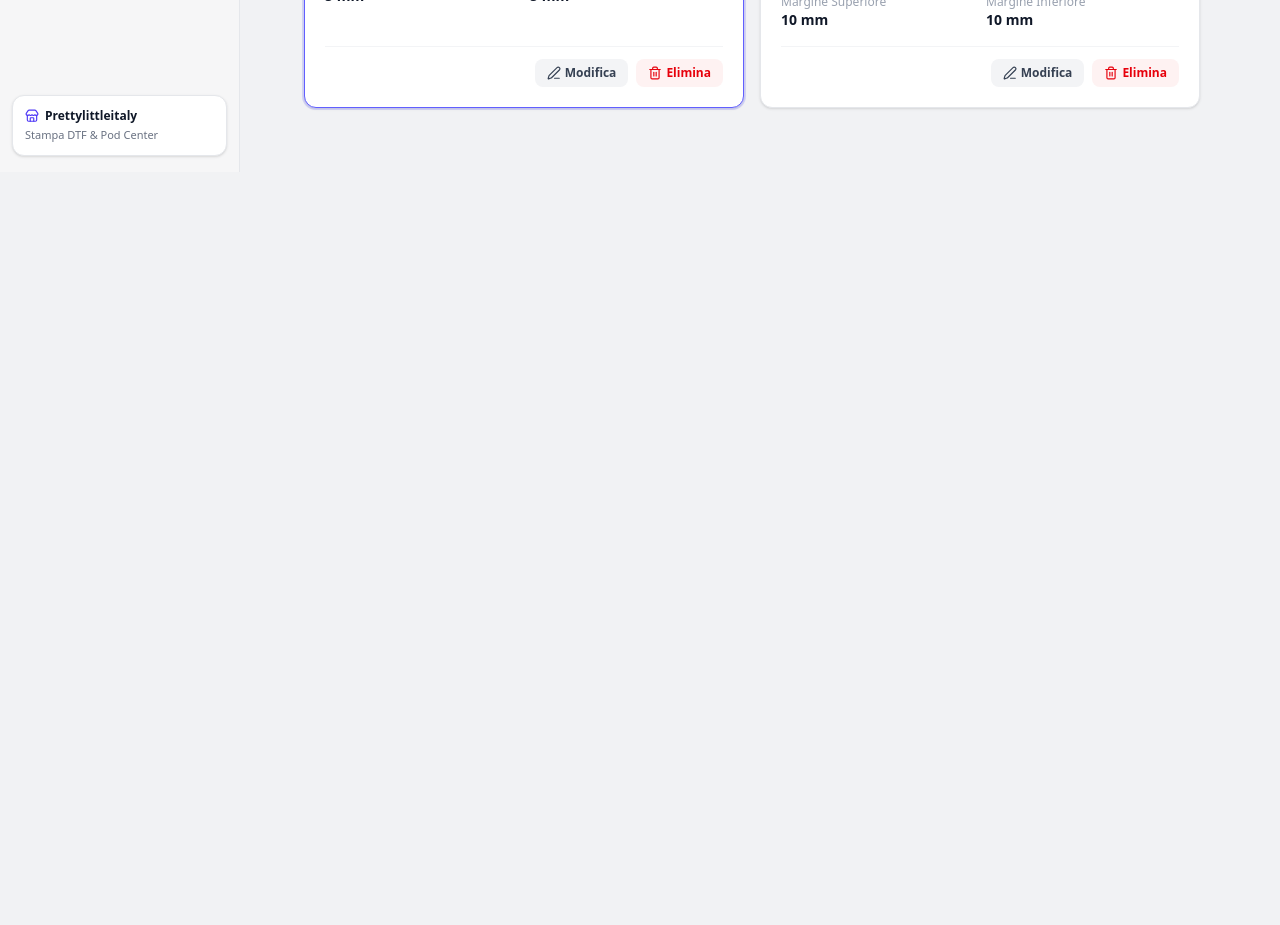
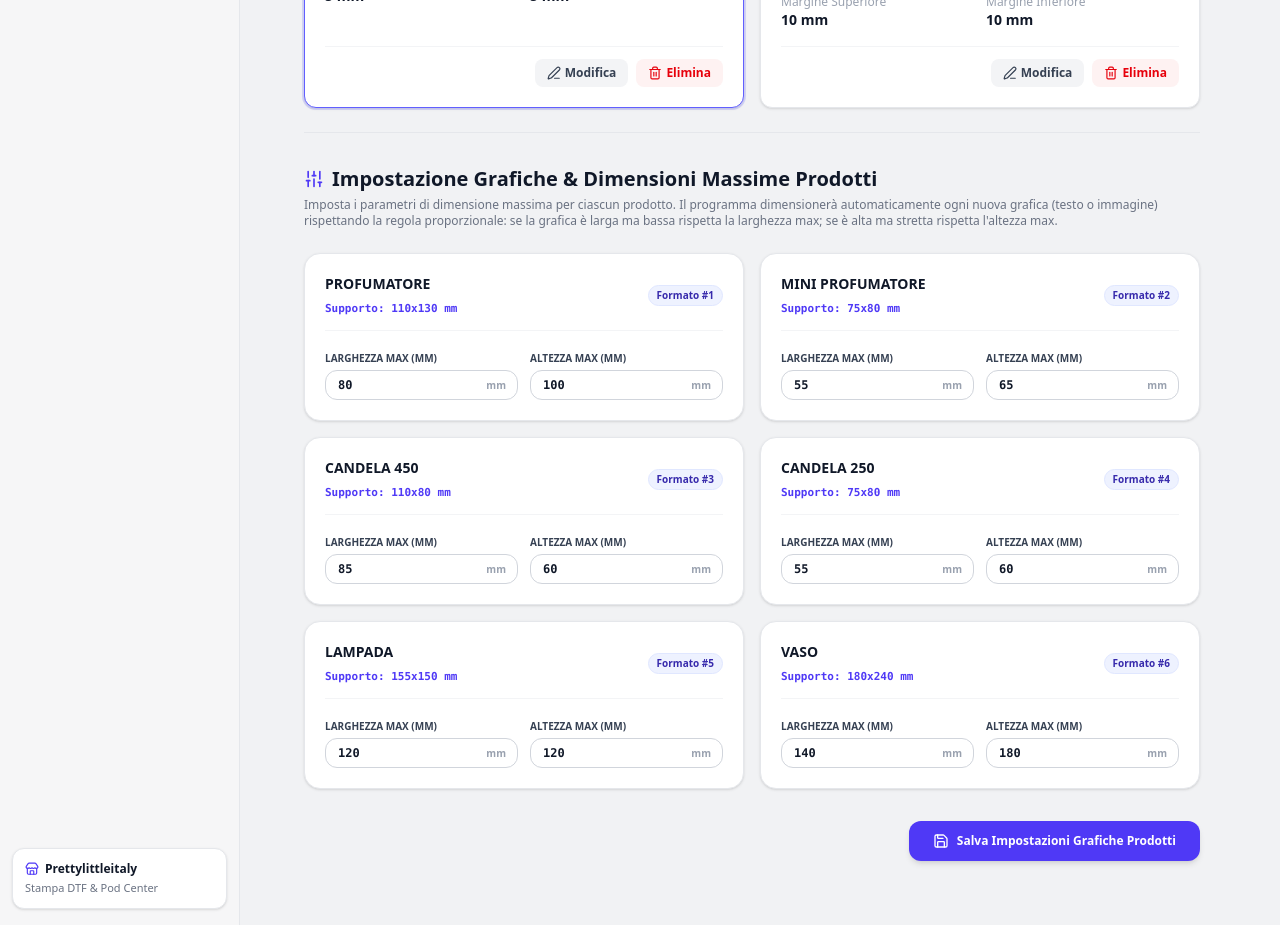
Before and after one commit to PRETTYLITTLEitaly/WEBAPP_POD_ORDER, a Next.js app: page /settings in a window 1280 px wide. Shown: the part 840-1765 px from the top of the page. Before the commit the page ends 1012 px from the top, so only its background shows below. Built offline with nearby package versions, Linux system fonts and the light colour scheme.

Commit message:
feat: contorno rosso tratteggiato dinamico e sezione Impostazione Grafiche per dimensioni massime di default per prodotto

```diff
--- a/src/app/settings/page.tsx
+++ b/src/app/settings/page.tsx
@@ -4,10 +4,11 @@ export const dynamic = "force-dynamic";
 
 import { useState, useEffect } from "react";
 import { Settings, Plus, Star, Trash2, Edit3, CheckCircle, Sliders, Save } from "lucide-react";
-import { getPresets, savePresets, PrintPreset } from "@/lib/presetStore";
+import { getPresets, savePresets, PrintPreset, ProductGraphicPreset, getProductGraphicPresets, saveProductGraphicPresets } from "@/lib/presetStore";
 
 export default function ConfigurazionePage() {
   const [presets, setPresets] = useState<PrintPreset[]>([]);
+  const [productGraphicPresets, setProductGraphicPresets] = useState<ProductGraphicPreset[]>([]);
   const [editingId, setEditingId] = useState<string | null>(null);
 
   // Form State
@@ -27,6 +28,7 @@ export default function ConfigurazionePage() {
     if (def) {
       loadPresetToForm(def);
     }
+    setProductGraphicPresets(getProductGraphicPresets());
   }, []);
 
   const loadPresetToForm = (preset: PrintPreset) => {
@@ -375,6 +377,95 @@ export default function ConfigurazionePage() {
           </div>
         </div>
 
+        {/* SECONDA SEZIONE: IMPOSTAZIONE GRAFICHE (Dimensioni Massime per Prodotto) */}
+        <div className="pt-8 border-t border-gray-200 space-y-6">
+          <div>
+            <h2 className="text-xl font-extrabold text-gray-900 flex items-center gap-2">
+              <Sliders className="w-5 h-5 text-indigo-600" />
+              Impostazione Grafiche & Dimensioni Massime Prodotti
+            </h2>
+            <p className="text-xs text-gray-500 mt-1">
+              Imposta i parametri di dimensione massima per ciascun prodotto. Il programma dimensionerà automaticamente ogni nuova grafica (testo o immagine) rispettando la regola proporzionale: se la grafica è larga ma bassa rispetta la larghezza max; se è alta ma stretta rispetta l&apos;altezza max.
+            </p>
+          </div>
+
+          <div className="grid grid-cols-1 md:grid-cols-2 gap-4">
+            {productGraphicPresets.map((p, idx) => (
+              <div key={p.id} className="bg-white rounded-2xl border border-gray-200 p-5 shadow-sm space-y-4">
+                <div className="flex items-center justify-between border-b border-gray-100 pb-3">
+                  <div>
+                    <h3 className="font-extrabold text-sm text-gray-900">{p.name}</h3>
+                    <span className="text-[11px] font-mono font-bold text-indigo-600">Supporto: {p.supportW}x{p.supportH} mm</span>
+                  </div>
+                  <span className="text-[10px] bg-indigo-50 text-indigo-800 font-extrabold px-2 py-0.5 rounded-full border border-indigo-100">
+                    Formato #{idx + 1}
+                  </span>
+                </div>
+
+                <div className="grid grid-cols-2 gap-3 pt-1">
+                  <div>
+                    <label className="block text-[10px] font-extrabold text-gray-700 uppercase mb-1">
+                      Larghezza Max (mm)
+                    </label>
+                    <div className="relative">
+                      <input
+                        type="number"
+                        min={10}
+                        max={p.supportW}
+                        value={p.maxGraphicW}
+                        onChange={e => {
+                          const val = parseFloat(e.target.value) || 0;
+                          const updated = [...productGraphicPresets];
+                          updated[idx] = { ...updated[idx], maxGraphicW: val };
+                          setProductGraphicPresets(updated);
+                        }}
+                        className="w-full pl-3 pr-8 py-1.5 border border-gray-300 rounded-xl text-xs font-mono font-bold text-gray-900 focus:ring-2 focus:ring-indigo-500"
+                      />
+                      <span className="absolute right-3 top-2 text-[10px] font-bold text-gray-400">mm</span>
+                    </div>
+                  </div>
+
+                  <div>
+                    <label className="block text-[10px] font-extrabold text-gray-700 uppercase mb-1">
+                      Altezza Max (mm)
+                    </label>
+                    <div className="relative">
+                      <input
+                        type="number"
+                        min={10}
+                        max={p.supportH}
+                        value={p.maxGraphicH}
+                        onChange={e => {
+                          const val = parseFloat(e.target.value) || 0;
+                          const updated = [...productGraphicPresets];
+                          updated[idx] = { ...updated[idx], maxGraphicH: val };
+                          setProductGraphicPresets(updated);
+                        }}
+                        className="w-full pl-3 pr-8 py-1.5 border border-gray-300 rounded-xl text-xs font-mono font-bold text-gray-900 focus:ring-2 focus:ring-indigo-500"
+                      />
+                      <span className="absolute right-3 top-2 text-[10px] font-bold text-gray-400">mm</span>
+                    </div>
+                  </div>
+                </div>
+              </div>
+            ))}
+          </div>
+
+          <div className="flex justify-end pt-2">
+            <button
+              onClick={() => {
+                saveProductGraphicPresets(productGraphicPresets);
+                setMessage("Impostazioni grafiche salvate con successo!");
+                setTimeout(() => setMessage(null), 3000);
+              }}
+              className="flex items-center gap-2 px-6 py-3 bg-indigo-600 hover:bg-indigo-700 text-white rounded-xl font-extrabold text-xs shadow-md transition-all cursor-pointer"
+            >
+              <Save className="w-4 h-4" />
+              Salva Impostazioni Grafiche Prodotti
+            </button>
+          </div>
+        </div>
+
       </div>
     </div>
   );
--- a/src/lib/presetStore.ts
+++ b/src/lib/presetStore.ts
@@ -7,6 +7,15 @@ export interface PrintPreset {
   marginSidesMm: number;
   labelGapMm: number;
   isDefault?: boolean;
+}
+
+export interface ProductGraphicPreset {
+  id: string;
+  name: string;
+  supportW: number;
+  supportH: number;
+  maxGraphicW: number;
+  maxGraphicH: number;
 }
 
 export const DEFAULT_PRESETS: PrintPreset[] = [
@@ -32,7 +41,17 @@ export const DEFAULT_PRESETS: PrintPreset[] = [
   }
 ];
 
+export const DEFAULT_PRODUCT_GRAPHIC_PRESETS: ProductGraphicPreset[] = [
+  { id: "profumatore", name: "PROFUMATORE", supportW: 110, supportH: 130, maxGraphicW: 80, maxGraphicH: 100 },
+  { id: "mini-profumatore", name: "MINI PROFUMATORE", supportW: 75, supportH: 80, maxGraphicW: 55, maxGraphicH: 65 },
+  { id: "candela-450", name: "CANDELA 450", supportW: 110, supportH: 80, maxGraphicW: 85, maxGraphicH: 60 },
+  { id: "candela-250", name: "CANDELA 250", supportW: 75, supportH: 80, maxGraphicW: 55, maxGraphicH: 60 },
+  { id: "lampada", name: "LAMPADA", supportW: 155, supportH: 150, maxGraphicW: 120, maxGraphicH: 120 },
+  { id: "vaso", name: "VASO", supportW: 180, supportH: 240, maxGraphicW: 140, maxGraphicH: 180 }
+];
+
 const PRESETS_KEY = "app_print_presets_list";
+const PRODUCT_GRAPHIC_PRESETS_KEY = "app_product_graphic_presets";
 
 export function getPresets(): PrintPreset[] {
   if (typeof window === "undefined") return DEFAULT_PRESETS;
@@ -63,3 +82,24 @@ export function getDefaultPreset(): PrintPreset {
   const list = getPresets();
   return list.find(p => p.isDefault) || list[0] || DEFAULT_PRESETS[0];
 }
+
+export function getProductGraphicPresets(): ProductGraphicPreset[] {
+  if (typeof window === "undefined") return DEFAULT_PRODUCT_GRAPHIC_PRESETS;
+  const saved = localStorage.getItem(PRODUCT_GRAPHIC_PRESETS_KEY);
+  if (!saved) {
+    localStorage.setItem(PRODUCT_GRAPHIC_PRESETS_KEY, JSON.stringify(DEFAULT_PRODUCT_GRAPHIC_PRESETS));
+    return DEFAULT_PRODUCT_GRAPHIC_PRESETS;
+  }
+  try {
+    const list: ProductGraphicPreset[] = JSON.parse(saved);
+    if (!list || !list.length) return DEFAULT_PRODUCT_GRAPHIC_PRESETS;
+    return list;
+  } catch (e) {
+    return DEFAULT_PRODUCT_GRAPHIC_PRESETS;
+  }
+}
+
+export function saveProductGraphicPresets(presets: ProductGraphicPreset[]) {
+  if (typeof window === "undefined") return;
+  localStorage.setItem(PRODUCT_GRAPHIC_PRESETS_KEY, JSON.stringify(presets));
+}
```
Also changed, not shown: src/components/TextEditorModal.tsx (+79 -55 lines).
